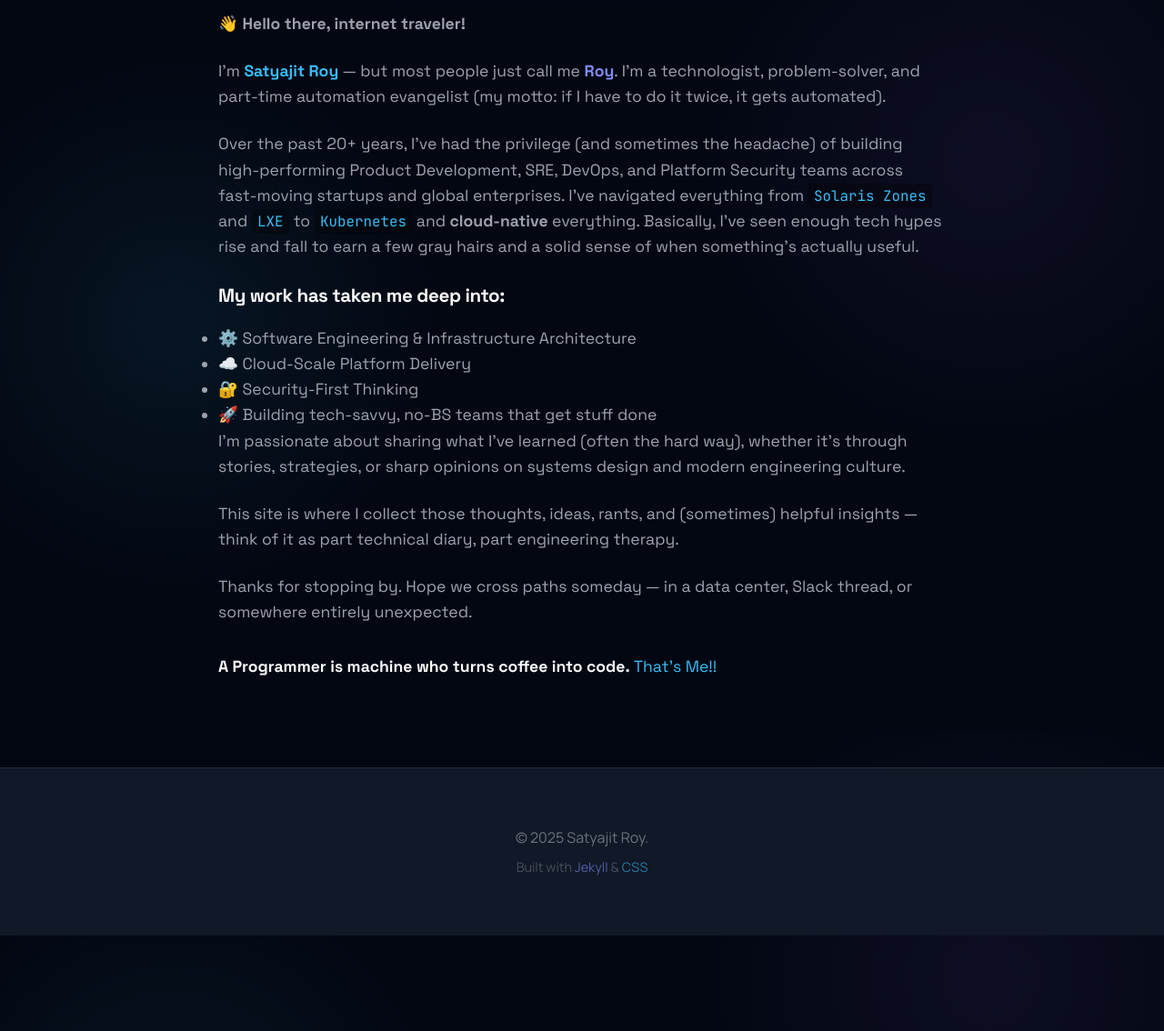
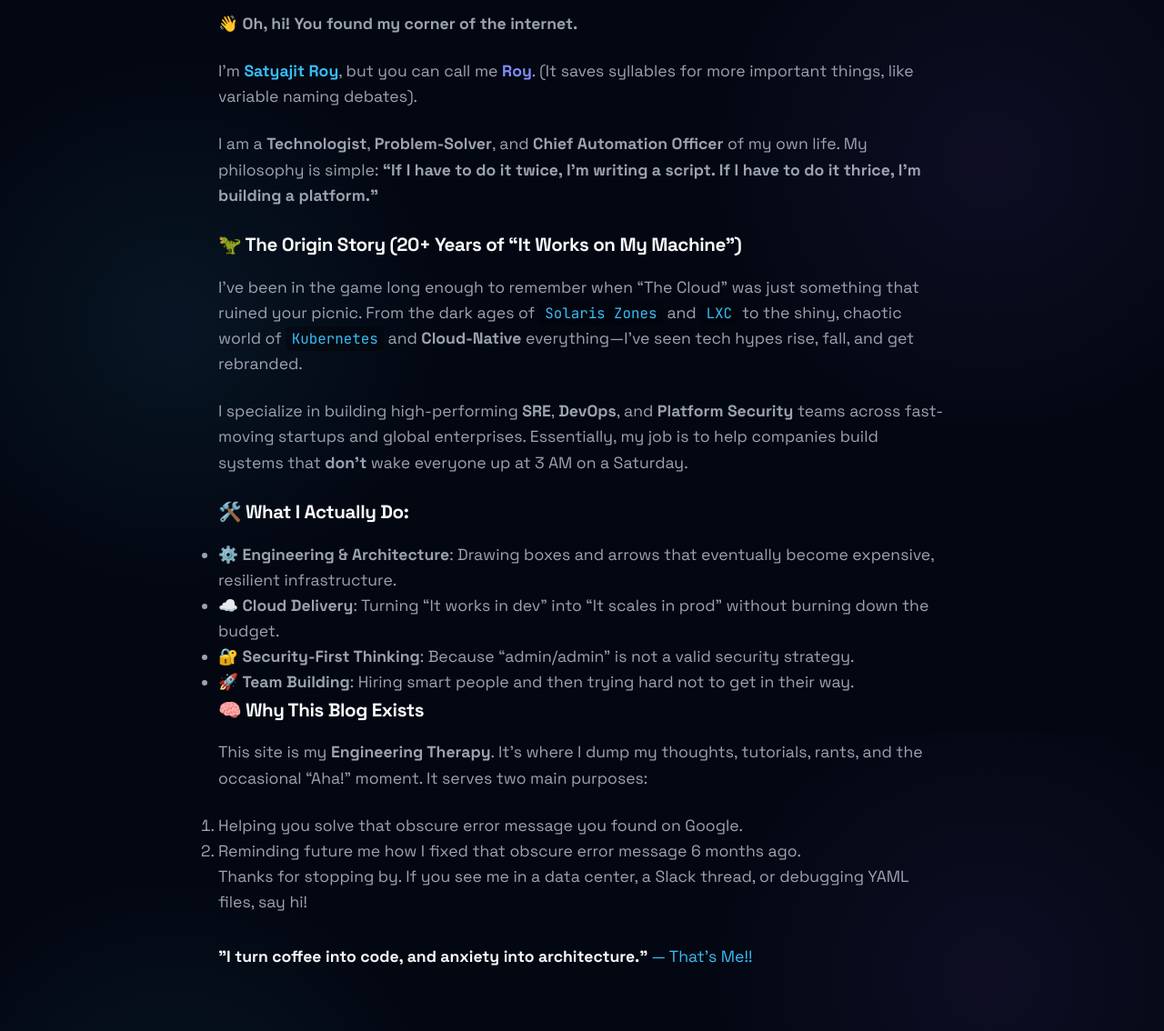
Before and after one commit to kodelint/kodelint.github.io, a Jekyll site: the page built from index.md, in a window 1280 px wide and 1400 px high, scrolled down 749 px. Shown: the part 245-1379 px from the top of the window at 91% size. Built offline with Jekyll 4.4.1, drawn with Linux system fonts in a browser that asks for light colours; nearby versions of some CDN libraries.

Commit message:
Content Update: Rewrote About page with humorous, engaging tone and improved typography

```diff
--- a/index.md
+++ b/index.md
@@ -7,25 +7,33 @@ layout: page
   <img src="/assets/uploads/kermit-typing.gif" alt="Coding GIF" style="border-radius: 12px; box-shadow: 0 0 30px rgba(56, 189, 248, 0.15); max-width: 100%; height: auto; border: 1px solid rgba(255,255,255,0.1);"/>
 </div>
 
-👋 **Hello there, internet traveler!**
+👋 **Oh, hi! You found my corner of the internet.**
 
-I’m <span style="color:var(--accent-primary)"><strong>Satyajit Roy</strong></span> — but most people just call me <span style="color:var(--accent-secondary)"><strong>Roy</strong></span>. I'm a technologist, problem-solver, and part-time automation evangelist (my motto: if I have to do it twice, it gets automated).
+I’m <span style="color:var(--accent-primary)"><strong>Satyajit Roy</strong></span>, but you can call me <span style="color:var(--accent-secondary)"><strong>Roy</strong></span>. (It saves syllables for more important things, like variable naming debates).
 
-Over the past 20+ years, I’ve had the privilege (and sometimes the headache) of building high-performing Product Development, SRE, DevOps, and Platform Security teams across fast-moving startups and global enterprises. I’ve navigated everything from `Solaris Zones` and `LXE` to `Kubernetes` and **cloud-native** everything. Basically, I’ve seen enough tech hypes rise and fall to earn a few gray hairs and a solid sense of when something’s actually useful.
+I am a **Technologist**, **Problem-Solver**, and **Chief Automation Officer** of my own life. My philosophy is simple: **"If I have to do it twice, I’m writing a script. If I have to do it thrice, I’m building a platform."**
 
-### My work has taken me deep into:
+### 🦖 The Origin Story (20+ Years of "It Works on My Machine")
 
-*   ⚙️ Software Engineering & Infrastructure Architecture
-*   ☁️ Cloud-Scale Platform Delivery
-*   🔐 Security-First Thinking
-*   🚀 Building tech-savvy, no-BS teams that get stuff done
+I’ve been in the game long enough to remember when "The Cloud" was just something that ruined your picnic. From the dark ages of `Solaris Zones` and `LXC` to the shiny, chaotic world of `Kubernetes` and **Cloud-Native** everything—I’ve seen tech hypes rise, fall, and get rebranded.
 
-I’m passionate about sharing what I’ve learned (often the hard way), whether it's through stories, strategies, or sharp opinions on systems design and modern engineering culture.
+I specialize in building high-performing **SRE**, **DevOps**, and **Platform Security** teams across fast-moving startups and global enterprises. Essentially, my job is to help companies build systems that **don't** wake everyone up at 3 AM on a Saturday.
 
-This site is where I collect those thoughts, ideas, rants, and (sometimes) helpful insights — think of it as part technical diary, part engineering therapy.
+### 🛠️ What I Actually Do:
 
-Thanks for stopping by. Hope we cross paths someday — in a data center, Slack thread, or somewhere entirely unexpected.
+*   ⚙️ **Engineering & Architecture**: Drawing boxes and arrows that eventually become expensive, resilient infrastructure.
+*   ☁️ **Cloud Delivery**: Turning "It works in dev" into "It scales in prod" without burning down the budget.
+*   🔐 **Security-First Thinking**: Because "admin/admin" is not a valid security strategy.
+*   🚀 **Team Building**: Hiring smart people and then trying hard not to get in their way.
+
+### 🧠 Why This Blog Exists
+
+This site is my **Engineering Therapy**. It’s where I dump my thoughts, tutorials, rants, and the occasional "Aha!" moment. It serves two main purposes:
+1.  Helping you solve that obscure error message you found on Google.
+2.  Reminding future me how I fixed that obscure error message 6 months ago.
+
+Thanks for stopping by. If you see me in a data center, a Slack thread, or debugging YAML files, say hi!
 
 <blockquote style="margin-top: 2rem; border-left-color: var(--accent-tertiary);">
-  <span style="font-weight: bold; color: var(--text-primary);">A Programmer is machine who turns coffee into code.</span> <span style="color: var(--accent-primary);"> That's Me!! </span>
+  <span style="font-weight: bold; color: var(--text-primary);">"I turn coffee into code, and anxiety into architecture."</span> <span style="color: var(--accent-primary);"> — That's Me!! </span>
 </blockquote>
```
